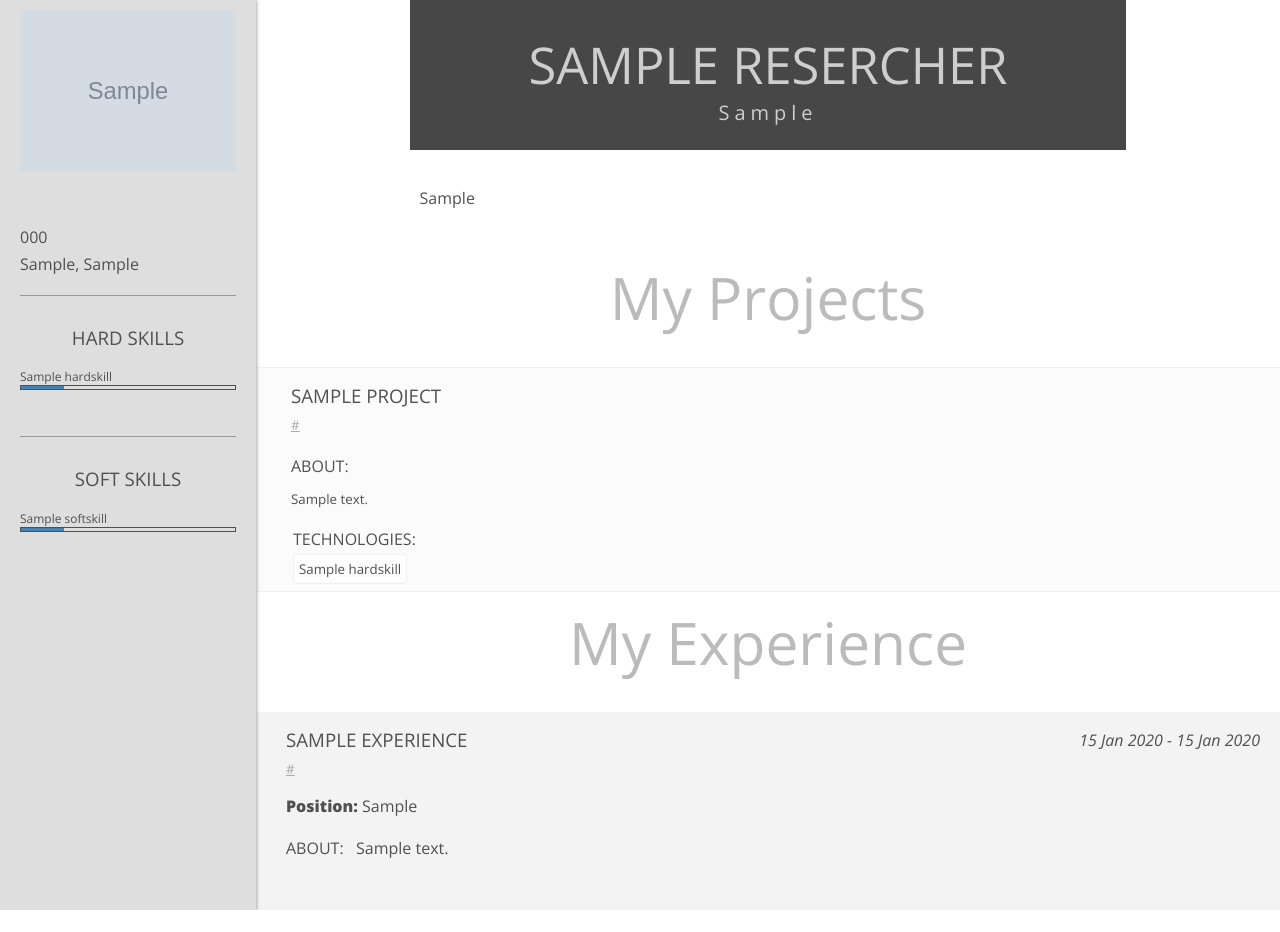
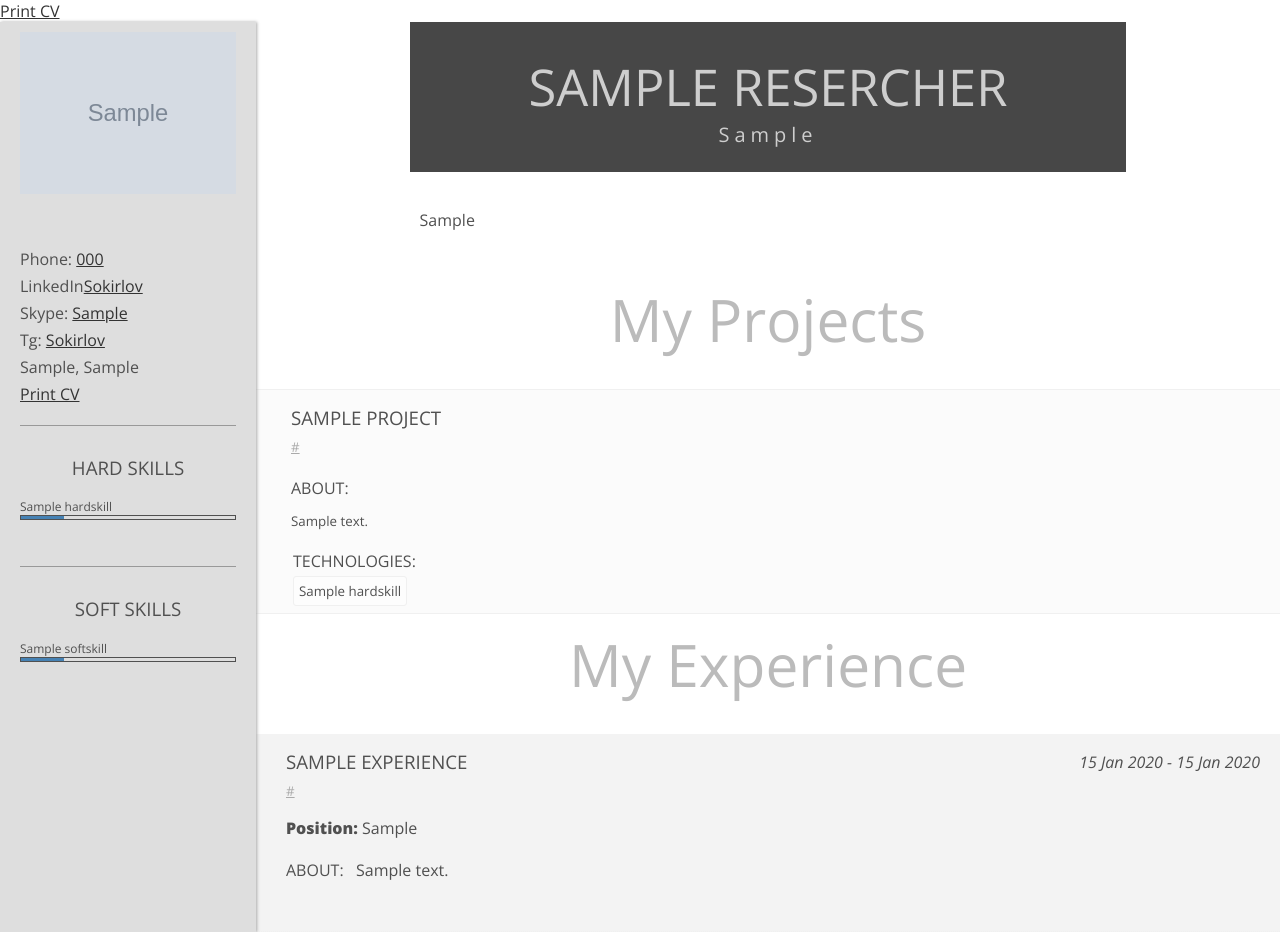
Before and after one commit to Sokirlov/mycv, a Django app: page / in a window 1280 px wide. Before the commit the page ends 910 px from the top, so only its background shows below. Run offline with Django 3.2, Linux system fonts and the light colour scheme; tables that the repository leaves empty hold one stand-in row (values such as "Sample post"); grey boxes marked "Sample" are stand-in pictures.

Commit message:
pdf not work but print page work

```diff
--- a/main/templatetags/main_tags.py
+++ b/main/templatetags/main_tags.py
@@ -21,7 +21,6 @@ def skill_column(arr):
     str = '<td><ul>'
     for j, i in enumerate(arr):
         if j > 0 and (j / coun_in_column).is_integer():
-            print(f'{(j / coun_in_column):_^40}')
             str += f'<li>{i.name}<li></ul></td><td><ul>'
         else:
             str += f'<li>{i.name}<li>'
--- a/templates/base.html
+++ b/templates/base.html
@@ -10,6 +10,9 @@
     <link href="https://fonts.googleapis.com/css2?family=Open+Sans:ital,wght@0,300;0,400;0,800;1,300;1,400&display=swap" rel="stylesheet">
 </head>
 <body>
+<div class="print fixbtn">
+    <a href="{% url 'print' %}">Print CV</a>
+</div>
 <div class="container">
     <div id="left">
         <div class="sidebar">
@@ -19,9 +22,12 @@
         </div>
         <div id="contacts">
             <ul>
-                <li>{{ res.telephone }}</li>
-{#                <li>{{ res.adress }}</li>#}
+                <li>Phone: <a href="tel:{{ res.telephone }}">{{ res.telephone }}</a></li>
+                <li>LinkedIn<a href="{{ res.linkedin }}" target="_blank">Sokirlov</a></li>
+                <li>Skype: <a href="skype:{{ res.skype }}?chat">{{ res.skype }}</a></li>
+                <li>Tg: <a href="tg://resolve?domain=sokirlov">Sokirlov</a> </li>
                 <li>{{ res.country }}, {{ res.city }}</li>
+                <li class="print"><a href="{% url 'print' %}">Print CV</a></li>
             </ul>
         </div>
         {% endfor %}
```
Also changed, not shown: main/static/main.css (+22 -0 lines), templates/pdf.html (+7 -0 lines).
